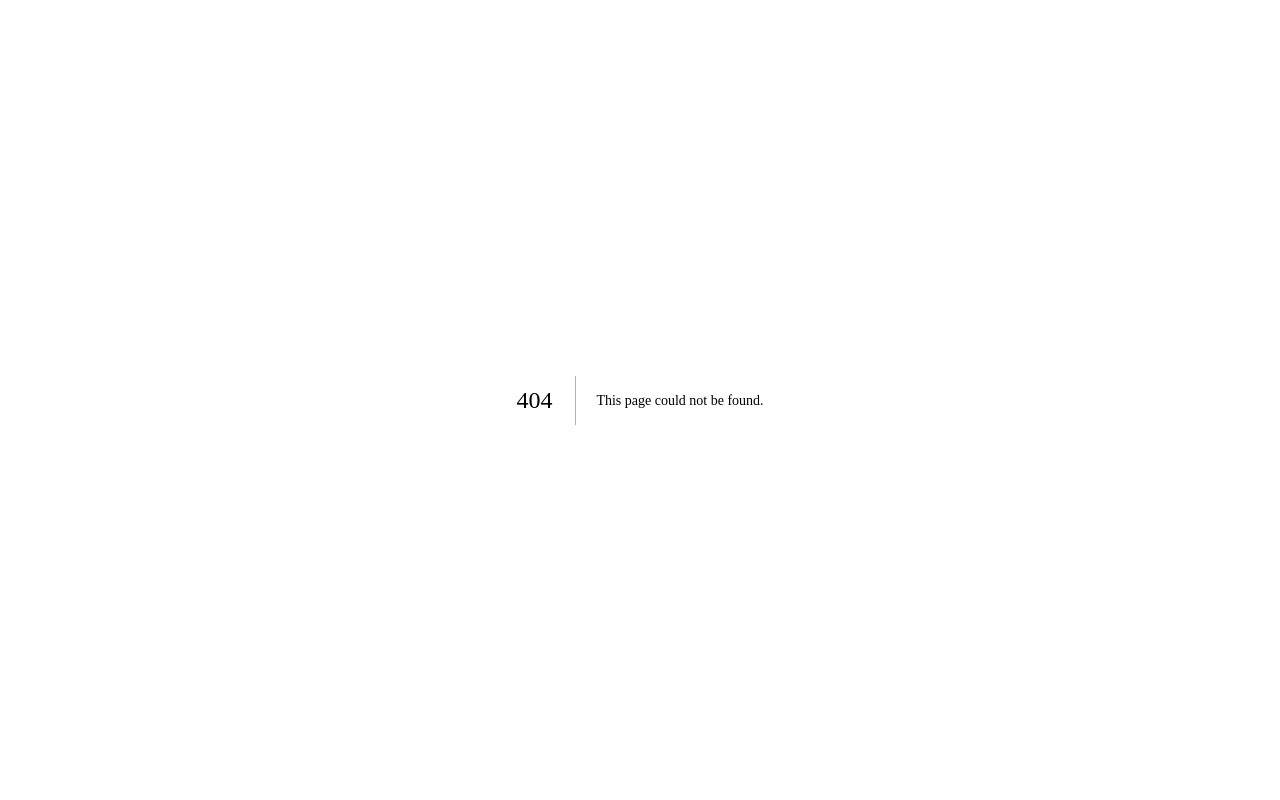
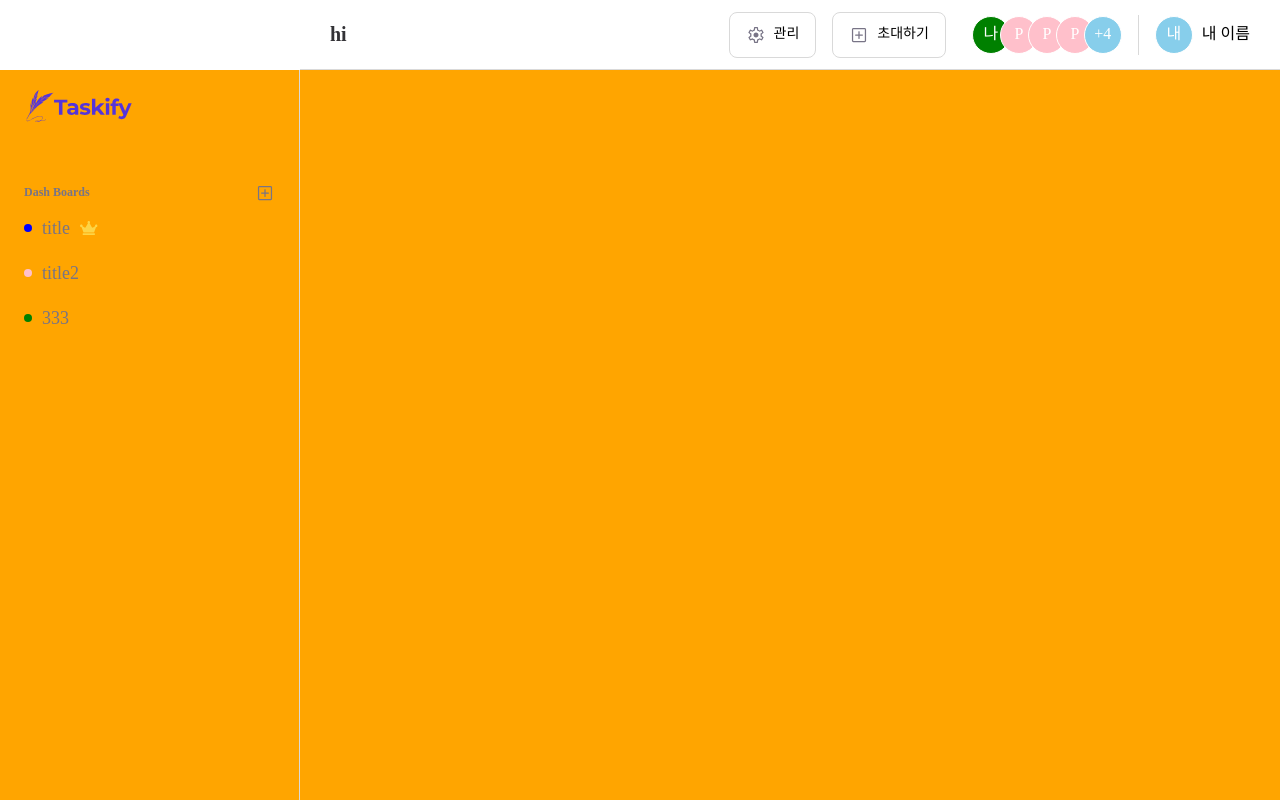
Before and after one commit to part3-team6/TeamProject, a Next.js app: page /dashboardForOne in a window 1280 px wide. Before the commit this address had no page. Shown: the top 800 px of the page. Built offline with nearby package versions, Linux system fonts and the light colour scheme.

Commit message:
DashboardForOne 생성

```diff
--- a/components/dashHeader/index.tsx
+++ b/components/dashHeader/index.tsx
@@ -3,12 +3,10 @@ import * as S from "./styled";
 import { useEffect, useState } from "react";
 
 interface HeaderProps {
-  mock: [
-    {
-      color: string;
-      name: string;
-    },
-  ];
+  mock: {
+    color: string;
+    name: string;
+  }[];
   title: string;
 }
 
--- a/pages/_app.tsx
+++ b/pages/_app.tsx
@@ -1,10 +1,12 @@
 import GlobalStyle from "@/styles/global-style";
 import type { AppProps } from "next/app";
+import DashboardForOne from "./dashboardForOne";
 
 export default function App({ Component, pageProps }: AppProps) {
   return (
     <>
       <GlobalStyle />
+      <DashboardForOne />
       <Component {...pageProps} />
     </>
   );
--- /dev/null
+++ b/pages/dashboardForOne/index.tsx
@@ -0,0 +1,17 @@
+import Header from "@/components/dashHeader";
+import Sidemenu from "@/components/sidemenu";
+import mockHeader from "@/components/dashHeader/mock";
+import mockSidemenu from "@/components/sidemenu/mock";
+import * as S from "./styled";
+
+export default function DashboardForOne() {
+  return (
+    <>
+      <Header mock={mockHeader} title="hi" />
+      <S.DashboardContainer>
+        <Sidemenu mock={mockSidemenu} />
+        <S.DashboardMain></S.DashboardMain>
+      </S.DashboardContainer>
+    </>
+  );
+}
--- /dev/null
+++ b/pages/dashboardForOne/styled.tsx
@@ -0,0 +1,10 @@
+import styled from "styled-components";
+
+export const DashboardContainer = styled.div`
+  width: 100%;
+  height: 100%;
+  background-color: orange;
+  margin: 0;
+`;
+
+export const DashboardMain = styled.div``;
```
